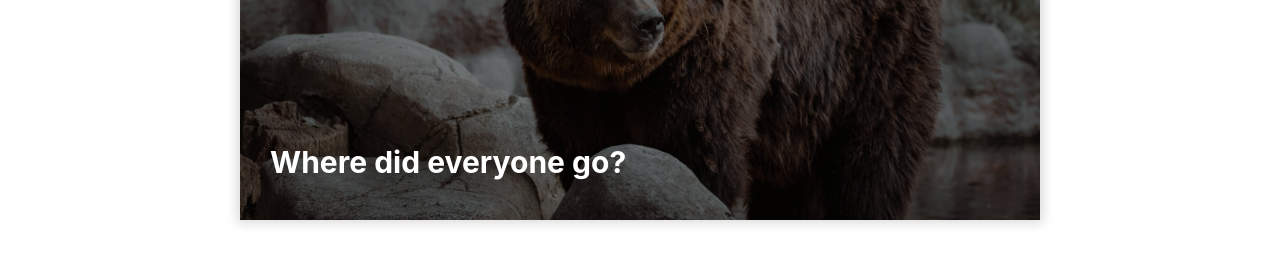
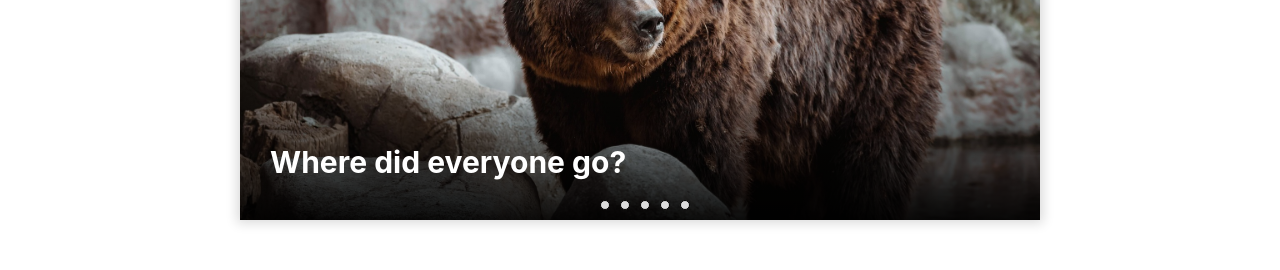
Before and after one commit to MandeepKMann/mockup, a React (Create React App) app: page / in a window 1280 px wide. Shown: the part 530-800 px from the top of the page. Built offline with nearby package versions, Linux system fonts and the light colour scheme.

Commit message:
added pagination styles and changed gradient on slides

```diff
--- a/src/App.css
+++ b/src/App.css
@@ -284,11 +284,12 @@ footer a {
 .cardOverlay {
     position: absolute;
     width: 100%;
-    height: 100%;
-    background-color: rgba(0, 0, 0, 0.5);
+    height: 30%;
+    background-image: linear-gradient(rgba(0, 0, 0, 0), rgba(0, 0, 0, 0.9));
     display: flex;
     padding: 40px 30px;
     align-items: flex-end;
+    bottom: 0%;
 }
 
 .cardTitle {
@@ -320,3 +321,25 @@ footer a {
 .carouselArrowRight {
     right: 15px;
 }
+
+.carouselPagination {
+    position: absolute;
+    bottom: 5px;
+    left: 50%;
+    transform: translate(-50%, 0);
+}
+
+.paginationDot {
+    height: 10px;
+    width: 10px;
+    background-color: gainsboro;
+    border: 1px solid black;
+    border-radius: 50%;
+    display: inline-block;
+    margin-left: 10px;
+    cursor: pointer;
+}
+
+.paginationDot--active {
+
+}
--- a/src/components/Carousel.js
+++ b/src/components/Carousel.js
@@ -44,6 +44,23 @@ const Carousel = ({images}) => {
                     })}
                     <div className="carouselArrowLeft" onClick={slideLeft}>&lsaquo;</div>
                     <div className="carouselArrowRight" onClick={slideRight}>&rsaquo;</div>
+                    <div className="carouselPagination">
+                        {images.map((images, index) => {
+                            return (
+                                <div
+                                    key={index}
+                                    className={
+                                    index == currentSlide
+                                    ? "paginationDot paginationDot--active"
+                                    : "paginationDot"
+                                    }
+                                >
+
+
+                                </div>
+                            )
+                        })}
+                    </div>
                 </div>
             </div>
         </section>
```
